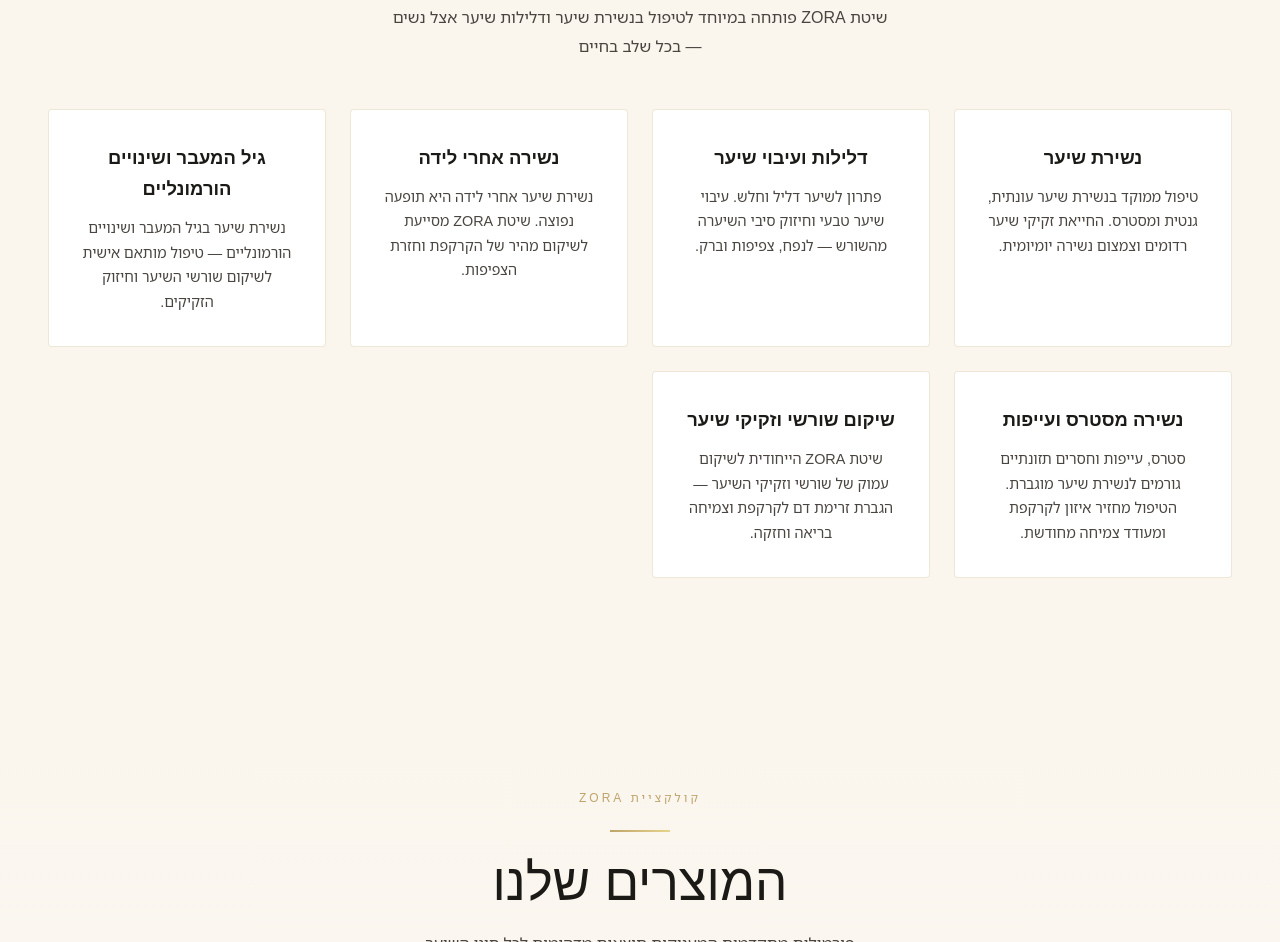
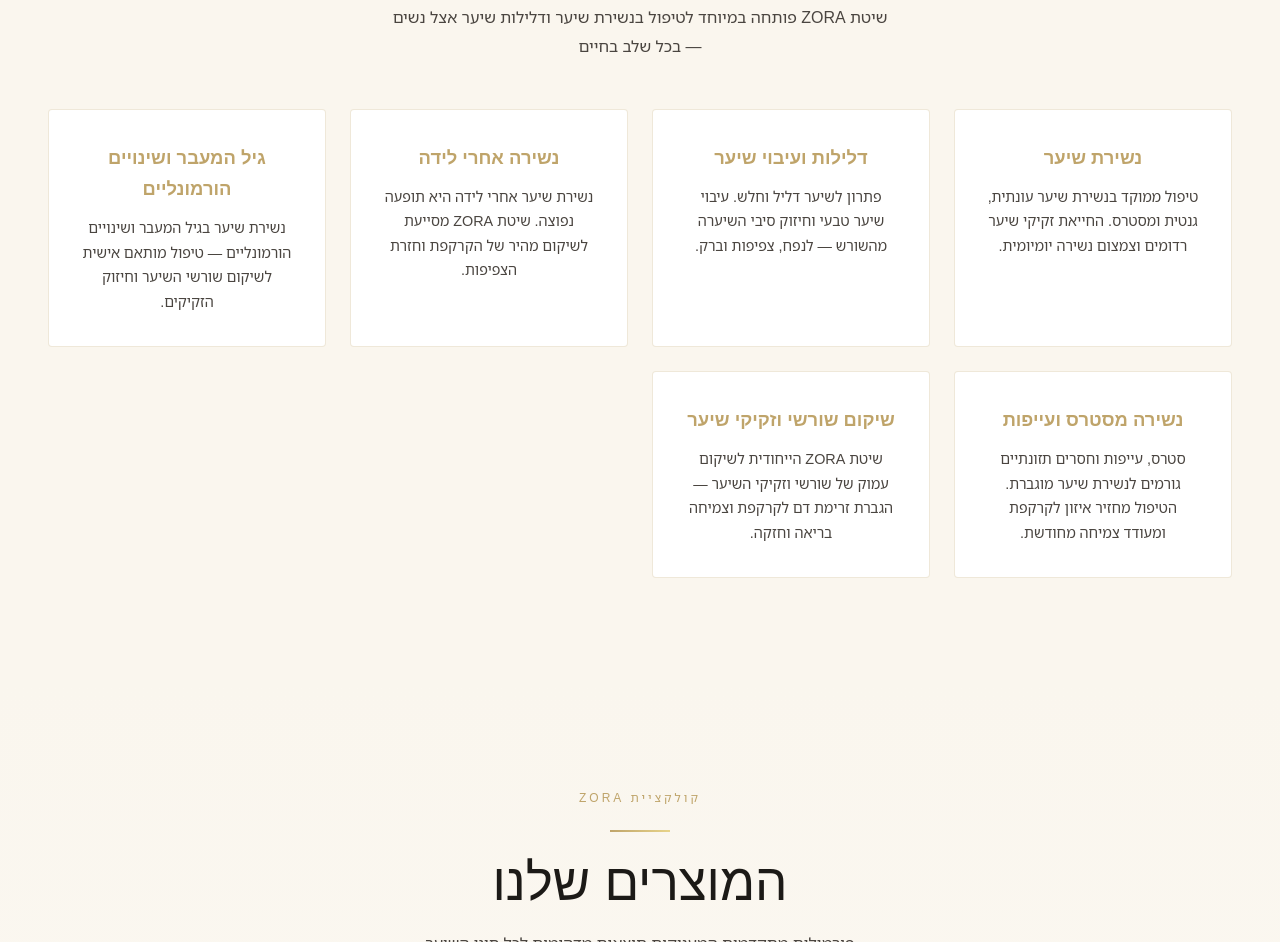
Before and after one commit to idophone1207-sys/ZORA-SITE, a website: page index.html in a window 1280 px wide. Shown: the part 1830-2772 px from the top of the page. Drawn offline with Linux system fonts and the light colour scheme; a web font is replaced by a local one.

Commit message:
Gold color for concern card titles

```diff
--- a/index.html
+++ b/index.html
@@ -2322,42 +2322,42 @@
       <div style="display:grid; grid-template-columns: repeat(auto-fit, minmax(240px, 1fr)); gap:1.5rem;">
 
         <div style="background:var(--white); border:1px solid var(--border); border-radius:4px; padding:2rem; text-align:center;">
-          <h3 style="font-family:var(--font-serif); font-size:1.15rem; color:var(--dark); margin-bottom:0.75rem;">נשירת שיער</h3>
+          <h3 style="font-family:var(--font-serif); font-size:1.15rem; color:var(--gold-1); margin-bottom:0.75rem;">נשירת שיער</h3>
           <p style="font-size:0.9rem; color:var(--mid); line-height:1.7;">
             טיפול ממוקד בנשירת שיער עונתית, גנטית ומסטרס. החייאת זקיקי שיער רדומים וצמצום נשירה יומיומית.
           </p>
         </div>
 
         <div style="background:var(--white); border:1px solid var(--border); border-radius:4px; padding:2rem; text-align:center;">
-          <h3 style="font-family:var(--font-serif); font-size:1.15rem; color:var(--dark); margin-bottom:0.75rem;">דלילות ועיבוי שיער</h3>
+          <h3 style="font-family:var(--font-serif); font-size:1.15rem; color:var(--gold-1); margin-bottom:0.75rem;">דלילות ועיבוי שיער</h3>
           <p style="font-size:0.9rem; color:var(--mid); line-height:1.7;">
             פתרון לשיער דליל וחלש. עיבוי שיער טבעי וחיזוק סיבי השיערה מהשורש — לנפח, צפיפות וברק.
           </p>
         </div>
 
         <div style="background:var(--white); border:1px solid var(--border); border-radius:4px; padding:2rem; text-align:center;">
-          <h3 style="font-family:var(--font-serif); font-size:1.15rem; color:var(--dark); margin-bottom:0.75rem;">נשירה אחרי לידה</h3>
+          <h3 style="font-family:var(--font-serif); font-size:1.15rem; color:var(--gold-1); margin-bottom:0.75rem;">נשירה אחרי לידה</h3>
           <p style="font-size:0.9rem; color:var(--mid); line-height:1.7;">
             נשירת שיער אחרי לידה היא תופעה נפוצה. שיטת ZORA מסייעת לשיקום מהיר של הקרקפת וחזרת הצפיפות.
           </p>
         </div>
 
         <div style="background:var(--white); border:1px solid var(--border); border-radius:4px; padding:2rem; text-align:center;">
-          <h3 style="font-family:var(--font-serif); font-size:1.15rem; color:var(--dark); margin-bottom:0.75rem;">גיל המעבר ושינויים הורמונליים</h3>
+          <h3 style="font-family:var(--font-serif); font-size:1.15rem; color:var(--gold-1); margin-bottom:0.75rem;">גיל המעבר ושינויים הורמונליים</h3>
           <p style="font-size:0.9rem; color:var(--mid); line-height:1.7;">
             נשירת שיער בגיל המעבר ושינויים הורמונליים — טיפול מותאם אישית לשיקום שורשי השיער וחיזוק הזקיקים.
           </p>
         </div>
 
         <div style="background:var(--white); border:1px solid var(--border); border-radius:4px; padding:2rem; text-align:center;">
-          <h3 style="font-family:var(--font-serif); font-size:1.15rem; color:var(--dark); margin-bottom:0.75rem;">נשירה מסטרס ועייפות</h3>
+          <h3 style="font-family:var(--font-serif); font-size:1.15rem; color:var(--gold-1); margin-bottom:0.75rem;">נשירה מסטרס ועייפות</h3>
           <p style="font-size:0.9rem; color:var(--mid); line-height:1.7;">
             סטרס, עייפות וחסרים תזונתיים גורמים לנשירת שיער מוגברת. הטיפול מחזיר איזון לקרקפת ומעודד צמיחה מחודשת.
           </p>
         </div>
 
         <div style="background:var(--white); border:1px solid var(--border); border-radius:4px; padding:2rem; text-align:center;">
-          <h3 style="font-family:var(--font-serif); font-size:1.15rem; color:var(--dark); margin-bottom:0.75rem;">שיקום שורשי וזקיקי שיער</h3>
+          <h3 style="font-family:var(--font-serif); font-size:1.15rem; color:var(--gold-1); margin-bottom:0.75rem;">שיקום שורשי וזקיקי שיער</h3>
           <p style="font-size:0.9rem; color:var(--mid); line-height:1.7;">
             שיטת ZORA הייחודית לשיקום עמוק של שורשי וזקיקי השיער — הגברת זרימת דם לקרקפת וצמיחה בריאה וחזקה.
           </p>
```
